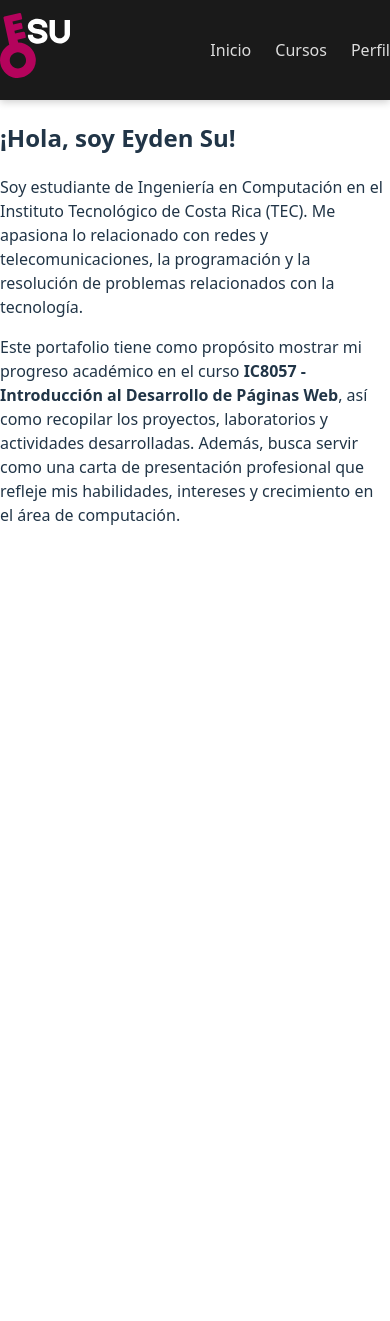
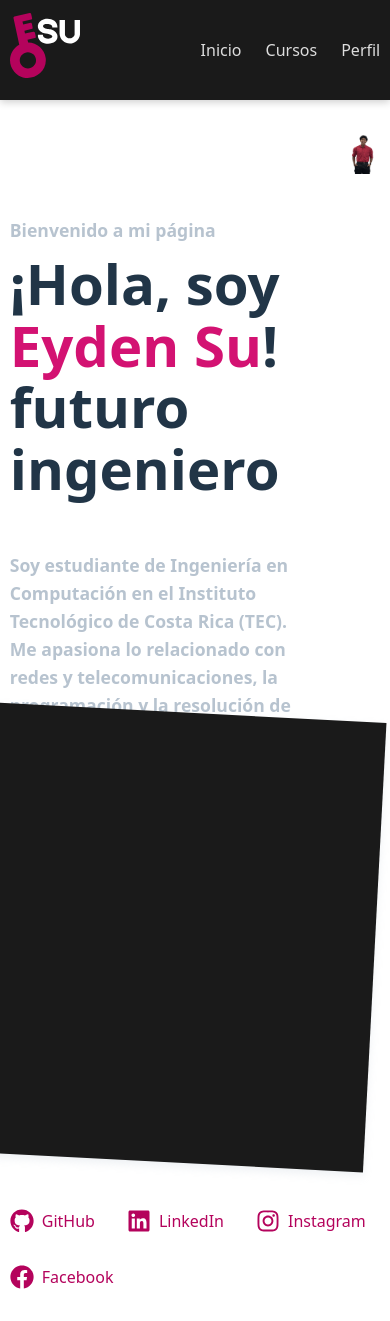
Before and after one commit to Eyden17/WPD-IIS-2025-Portfolio01, a React (Vite) app in the folder my_portfolio/: page / in a window 390 px wide. Before the commit the page ends 844 px from the top, so only its background shows below. Built offline with nearby package versions, Linux system fonts and the light colour scheme.

Commit message:
feat:  Pagina principal de la pagina portafolio finalizada, ajustes minimos en el header, aun no se trabaja la responsividad, se agregó libreria para iconos de react-icons

```diff
--- a/my_portfolio/package.json
+++ b/my_portfolio/package.json
@@ -12,6 +12,7 @@
   "dependencies": {
     "react": "^19.1.1",
     "react-dom": "^19.1.1",
+    "react-icons": "^5.5.0",
     "react-router-dom": "^7.9.1"
   },
   "devDependencies": {
--- a/my_portfolio/src/components/Header/Header.css
+++ b/my_portfolio/src/components/Header/Header.css
@@ -9,8 +9,7 @@
 }
 
 .container {
-  width: 100%;
-  max-width: 1200px;
+  width: 95%;
   margin: auto;
   display: flex;
   align-items: center;
--- a/my_portfolio/src/index.css
+++ b/my_portfolio/src/index.css
@@ -1,3 +1,12 @@
+*,
+*::before,
+*::after {
+  margin: 0;
+  padding: 0;
+  box-sizing: border-box;
+}
+
+
 :root {
   font-family: system-ui, Avenir, Helvetica, Arial, sans-serif;
   line-height: 1.5;
@@ -11,6 +20,26 @@
   text-rendering: optimizeLegibility;
   -webkit-font-smoothing: antialiased;
   -moz-osx-font-smoothing: grayscale;
+
+  --secondary-background-color: #1a1a1a;
+	--c-text: #ffffff;
+  --text-light: #b7c3cf;
+	--c-accent: #b4035c;
+	--c-accent-dark: #7e0843;
+	--c-accent-light: #d31272;
+	--c-border: #c7c7c7;
+	--c-muted: #666666;
+  --shadow-light: #b7c3cf3b;
+
+	--font-base: 'Segoe UI', Tahoma, Geneva, Verdana, sans-serif;
+	--font-size-base: 16px;
+	--line-height-base: 1.6;
+}
+
+html {
+	font-size: var(--font-size-base);
+	line-height: var(--line-height-base);
+	scroll-behavior: smooth;
 }
 
 a {
@@ -32,6 +61,18 @@ body {
 h1 {
   font-size: 3.2em;
   line-height: 1.1;
+}
+
+.sr-only {
+  position: absolute;
+  width: 1px;
+  height: 1px;
+  padding: 0;
+  margin: -1px;
+  overflow: hidden;
+  clip: rect(0, 0, 0, 0);
+  white-space: nowrap;
+  border: 0;
 }
 
 button {
--- a/my_portfolio/src/pages/Home/Home.css
+++ b/my_portfolio/src/pages/Home/Home.css
@@ -0,0 +1,112 @@
+
+.home {
+    width: 95%;
+    margin: 2rem auto;
+}
+
+.intro-grid {
+    display: grid;
+    grid-template-columns: auto auto;
+    align-items: stretch;
+    gap: 2rem;
+    margin-bottom: 3rem;
+}
+
+#intro {
+    padding-top: 10vh;
+    font-size: 1.1rem;
+    line-height: 1.6;
+    vertical-align: middle;
+}
+
+.hero {
+  position: relative;
+  display: inline-block;
+}
+
+.hero-bg {
+    position: absolute;
+    bottom: 0;
+    right: 5px;
+    width: 450px;
+    height: 450px;
+    background: #1a1a1a;
+    box-shadow: 0 4px 8px var(--shadow-light);
+    z-index: 0;
+    transform: rotate(3deg);
+}
+
+.hero img {
+    position: relative;
+    width: 100%;
+    max-width: 450px;
+    z-index: 1;
+}
+
+p {
+    color: var(--text-light);
+    font-weight: 600;
+}
+
+strong {
+    color: var(--c-accent-light);
+}
+
+h1 {
+    padding-top: 1vh;
+    padding-bottom: 5vh;
+    margin-bottom: 0.5rem;
+}
+
+h1 ~ p {
+    margin-bottom: 1.5rem;
+
+}
+
+#links ul {
+    list-style: none;
+    padding: 0;
+    margin: 2rem 0;
+    display: flex;
+    gap: 2rem;
+    justify-content: left;
+    flex-wrap: wrap;
+}
+
+#links li {
+  margin: 0;
+}
+
+#links a {
+    display: flex;
+    align-items: center;
+    gap: 0.5rem;
+    text-decoration: none;
+    color: var(--c-accent);
+    font-weight: 500;
+    transition: color 0.3s ease, transform 0.2s ease;
+}
+
+#links a:hover {
+  transform: translateY(-3px);
+}
+
+#links a[aria-label="GitHub"]:hover {
+  color: #b8b8b8;
+}
+
+#links a[aria-label="LinkedIn"]:hover {
+  color: #0A66C2;
+}
+
+#links a[aria-label="Instagram"]:hover {
+  color: #fc4e88;
+}
+
+#links a[aria-label="Facebook"]:hover {
+  color: #1877F2;
+}
+
+#links svg {
+    font-size: 1.5rem;
+}
--- a/my_portfolio/src/pages/Home/Home.jsx
+++ b/my_portfolio/src/pages/Home/Home.jsx
@@ -1,14 +1,23 @@
 import { useState } from 'react'
 import logo from '../../assets/logo_dark.svg'
+import { FaGithub, FaLinkedin, FaInstagram, FaFacebook} from "react-icons/fa";
+import eyden from '../../assets/images/eyden_su.png'
 import './Home.css'
 
 function Home() {
-  const [count, setCount] = useState(0)
 
   return (
     <>
-        <section id="intro" tabindex="0">
-          <h2>¡Hola, soy Eyden Su!</h2>
+    <main className="home">
+      <section className="intro-grid" aria-labelledby="intro-heading">
+        <article id="intro" tabIndex="0">
+          <h2 className="sr-only" id="intro-heading">Sobre mí</h2>
+          <p>Bienvenido a mi página</p>
+          <h1>
+            ¡Hola, soy <strong>Eyden Su</strong>! <br />
+            futuro ingeniero
+          </h1>
+
           <p>
             Soy estudiante de Ingeniería en Computación en el Instituto Tecnológico de Costa Rica (TEC).
             Me apasiona lo relacionado con redes y telecomunicaciones, la programación y la resolución de
@@ -21,7 +30,64 @@ function Home() {
             Además, busca servir como una carta de presentación profesional que refleje
             mis habilidades, intereses y crecimiento en el área de computación.
           </p>
+        </article>
+
+        <figure className="hero">
+          <img
+            src={eyden}
+            alt="Imagen de Eyden Su Díaz"
+          />
+          <div className="hero-bg"></div>
+        </figure>
       </section>
+
+      <section id="links" aria-labelledby="links-heading" tabIndex="0">
+        <h2 className="sr-only" id="links-heading">Mis redes sociales</h2>
+        <ul>
+          <li>
+            <a
+              href="https://github.com/Eyden17"
+              target="_blank"
+              rel="noopener noreferrer"
+              aria-label="GitHub"
+            >
+              <FaGithub aria-hidden="true" /> GitHub
+            </a>
+          </li>
+          <li>
+            <a
+              href="https://www.linkedin.com/in/eyden-su-diaz-52713335a"
+              target="_blank"
+              rel="noopener noreferrer"
+              aria-label="LinkedIn"
+            >
+              <FaLinkedin aria-hidden="true" /> LinkedIn
+            </a>
+          </li>
+          <li>
+            <a
+              href="https://www.instagram.com/eyden_su/"
+              target="_blank"
+              rel="noopener noreferrer"
+              aria-label="Instagram"
+            >
+              <FaInstagram aria-hidden="true" /> Instagram
+            </a>
+          </li>
+          <li>
+            <a
+              href="https://www.facebook.com/eyden.su.7"
+              target="_blank"
+              rel="noopener noreferrer"
+              aria-label="Facebook"
+            >
+              <FaFacebook aria-hidden="true" /> Facebook
+            </a>
+          </li>
+        </ul>
+      </section>
+
+    </main>
     </>
   )
 }
```
Also changed, not shown: my_portfolio/src/assets/images/eyden_su.png (added), 1 other file (tests, documents, lock files or other folders). Lines whose indentation alone changed are shown as unchanged.
